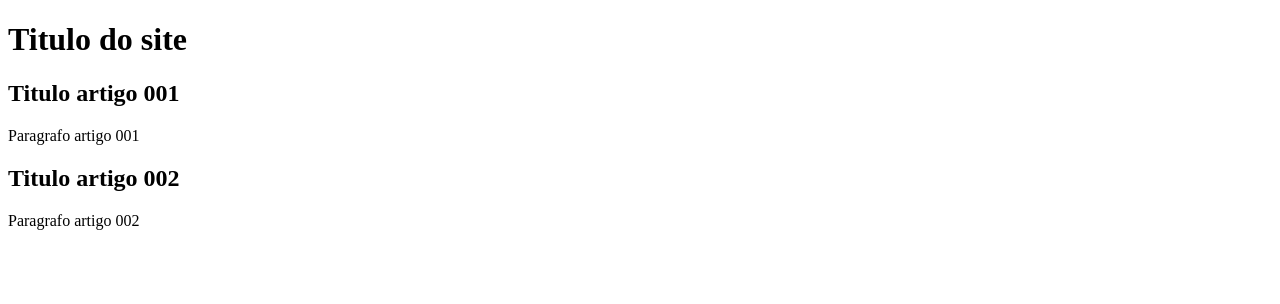
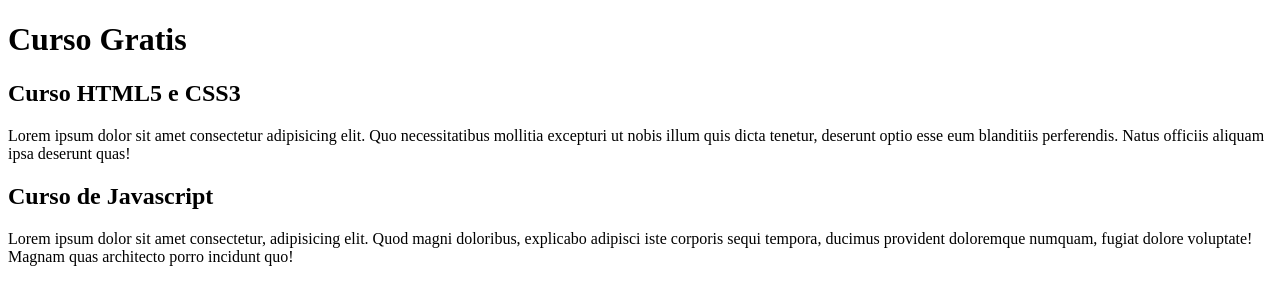
Before and after one commit to AdrianoVolter/projeto-site, a plain HTML site: page index.html in a window 1280 px wide. Drawn offline with Linux system fonts and the light colour scheme.

Commit message:
Escrevendo conteúdo  do site

```diff
--- a/index.html
+++ b/index.html
@@ -9,15 +9,15 @@
 <body>
     <main>
         <header>
-            <h1>Titulo do site</h1>
+            <h1>Curso Gratis</h1>
         </header>
         <article>
-            <h2>Titulo artigo 001</h2>
-            <p>Paragrafo artigo 001</p>
+            <h2>Curso HTML5 e CSS3</h2>
+            <p>Lorem ipsum dolor sit amet consectetur adipisicing elit. Quo necessitatibus mollitia excepturi ut nobis illum quis dicta tenetur, deserunt optio esse eum blanditiis perferendis. Natus officiis aliquam ipsa deserunt quas!</p>
         </article>
         <article>
-            <h2>Titulo artigo 002</h2>
-            <p>Paragrafo artigo 002</p>
+            <h2>Curso de Javascript</h2>
+            <p>Lorem ipsum dolor sit amet consectetur, adipisicing elit. Quod magni doloribus, explicabo adipisci iste corporis sequi tempora, ducimus provident doloremque numquam, fugiat dolore voluptate! Magnam quas architecto porro incidunt quo!</p>
         </article>
     </main>
 </body>
```
